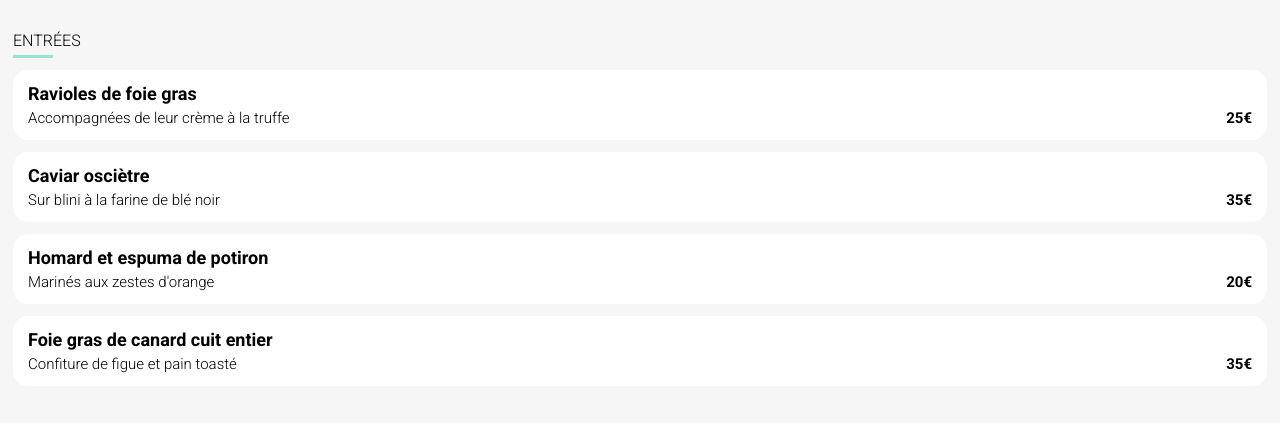
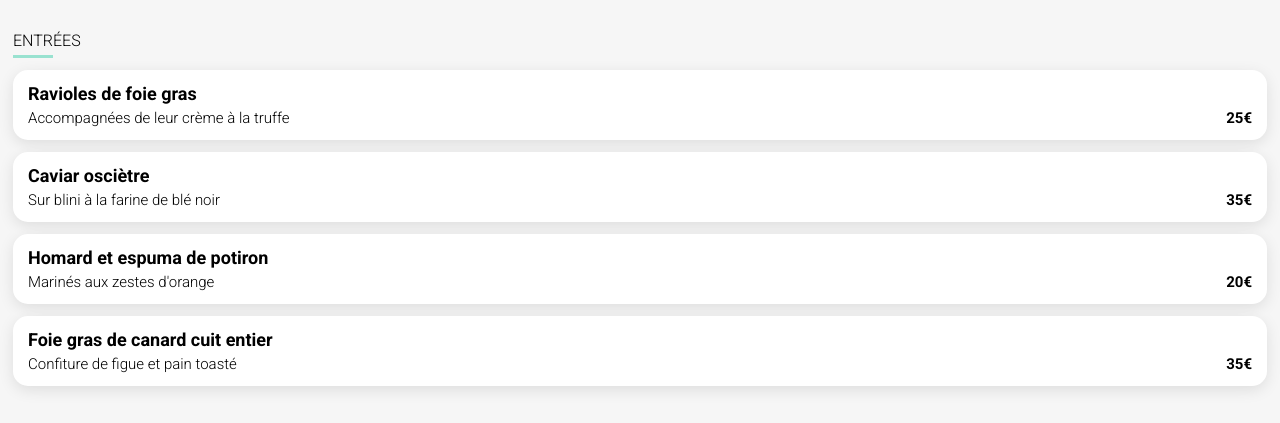
Before and after one commit to aeonshad/OhMyFood, a website: page note.html in a window 1280 px wide. Shown: the part 377-800 px from the top of the page. Drawn offline with Linux system fonts and the light colour scheme; a web font is replaced by a local one.

Commit message:
Add box-shadow menu card 🎨

```diff
--- a/css/main.sass
+++ b/css/main.sass
@@ -266,6 +266,7 @@ body
         border-radius: 15px
         display: flex
         position: relative
+        box-shadow: 0px 4.01149px 15.0431px 0px rgba(0, 0, 0, 0.10)
         &:hover .menu-card-selected
             display: flex
             animation: Slide 350ms linear 0s 1 normal backwards
```
Also changed, not shown: css/main.css, 1 other file.
